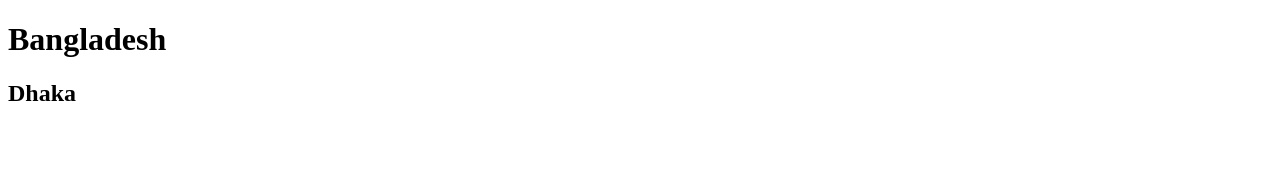
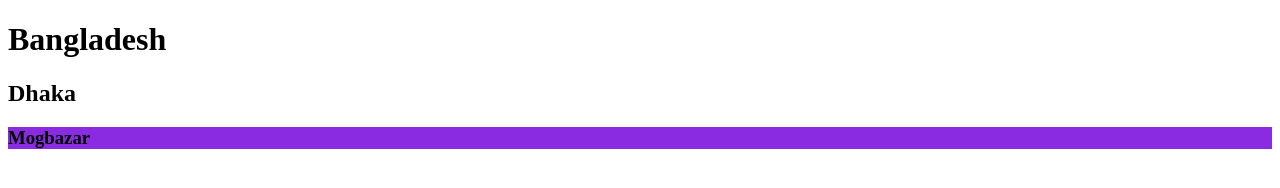
Before and after one commit to Iftekher-CSE/my-second-repo, a plain HTML site: page index.html in a window 1280 px wide. Drawn offline with Linux system fonts and the light colour scheme.

Commit message:
style added

```diff
--- a/index.html
+++ b/index.html
@@ -4,11 +4,12 @@
     <meta charset="UTF-8">
     <meta http-equiv="X-UA-Compatible" content="IE=edge">
     <meta name="viewport" content="width=device-width, initial-scale=1.0">
-    <title>second repository to git
-    </title>
+    <title>second repository to git</title>
+    <link rel="stylesheet" href="style.css">
 </head>
 <body>
     <h1>Bangladesh</h1>
     <h2>Dhaka</h2>
+    <h3>Mogbazar</h3>
 </body>
 </html>
--- a/style.css
+++ b/style.css
@@ -0,0 +1,3 @@
+h3{
+    background-color: blueviolet;
+}
```
